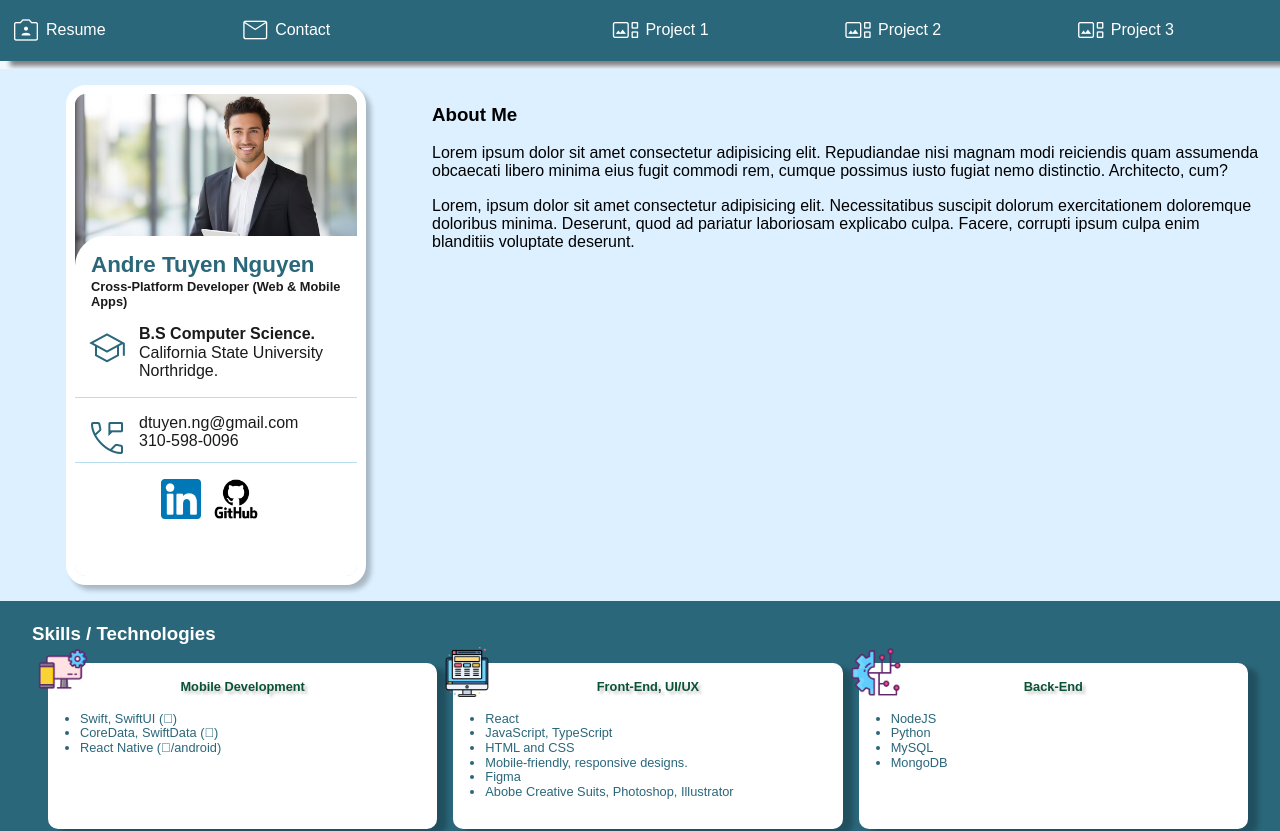
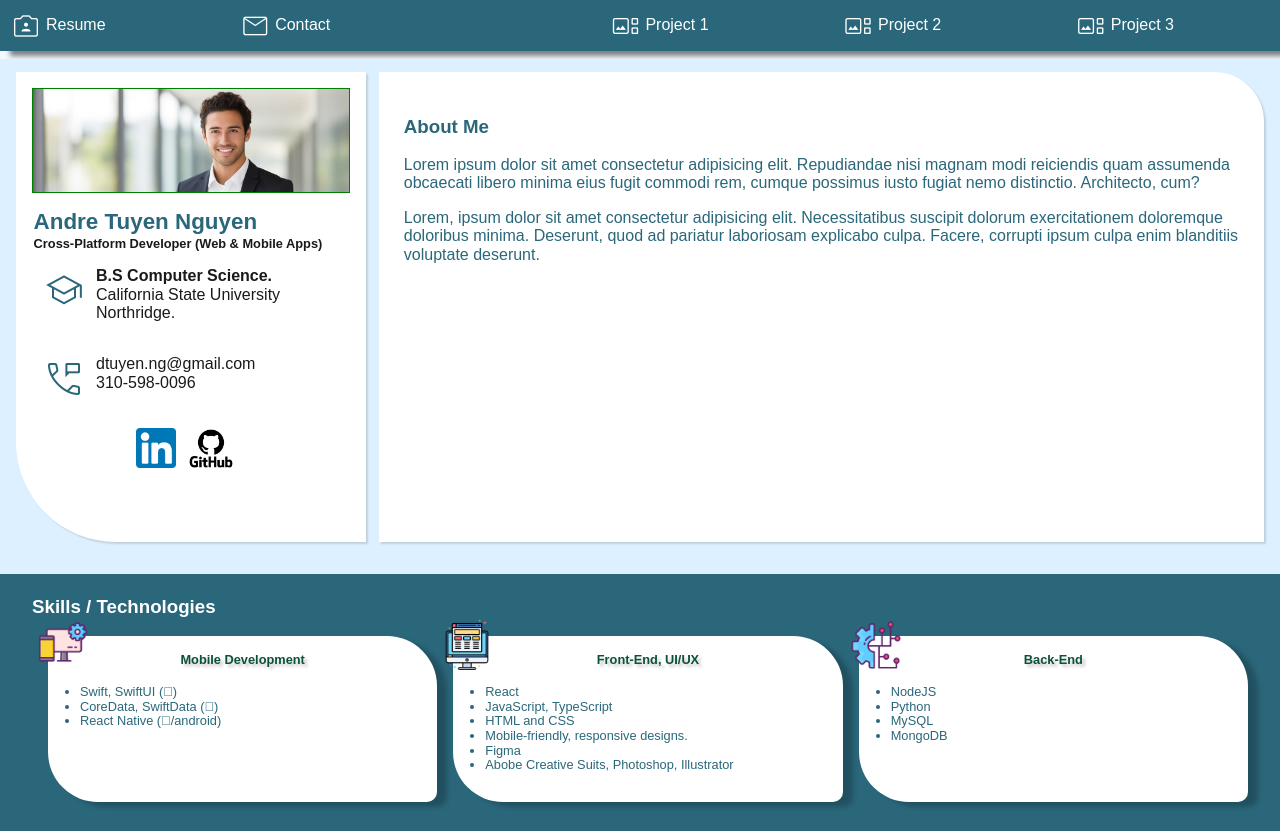
Before and after one commit to dtuyenng/resume-website, a React (Vite) app: page /pricing in a window 1280 px wide. Shown: the top 831 px of the page. Built offline with nearby package versions, Linux system fonts and the light colour scheme.

Commit message:
Commit
commit

```diff
--- a/src/App.css
+++ b/src/App.css
@@ -26,7 +26,7 @@ html {
   display: flex;
   justify-content: end;
   align-items: center;
-  height: 3.8rem;
+  height: 3.2rem;
   width: 100%;
   margin-bottom: 0.5rem;
   background-color: var(--background-color);
@@ -122,29 +122,42 @@ html {
 
 /*********************** MY Card *********************/
 .mid_wrapper {
-  display: grid;
-  grid-template-columns: 400px 1fr;
-  justify-items: center;
-  gap: 1rem;
+  display: flex;
   padding: 1rem;
   background-color: rgb(221, 240, 255);
+  padding: 0.8rem 1rem 2rem;
 }
+
+.aboutme_card {
+  width: 100%;
+  background-color: white;
+  color: var(--background-color);
+  border: 9px solid rgb(255, 255, 255);
+  box-shadow: 2px 2px 2px rgba(0, 0, 0, 0.132);
+  overflow: hidden;
+  border-top-right-radius: 50px;
+  margin-left: 0.8rem;
+  padding: 1rem;
+}
+
 .my_card {
+  background-color: white;
+  min-width: 350px;
   display: flex;
   flex-direction: column;
   width: 300px;
-  height: 500px;
-  background-color: rgb(184, 222, 237);
-  border-radius: 20px;
+  height: 470px;
   color: var(--background-color);
-  border: 9px solid rgb(255, 255, 255);
-  box-shadow: 5px 5px 5px rgba(0, 0, 0, 0.241);
+  box-shadow: 2px 2px 2px rgba(0, 0, 0, 0.132);
   overflow: hidden;
+  border-bottom-left-radius: 100px;
+  padding: 1rem;
 }
 
 .my_card .headshot {
-  width: 100%;
-  height: 200px;
+  height: 100%;
+  border: 1px solid green;
+  overflow: hidden;
 }
 
 .my_card .headshot img {
@@ -155,10 +168,9 @@ html {
   width: 100%;
   height: 100px;
   background-color: white;
-  border-top-left-radius: 30px;
   margin: 0 auto;
-  margin-top: -50px;
-  padding: 1rem;
+  padding-top: 1rem;
+  padding-left: 0.1rem;
 }
 .fullname span {
   font-size: 1.4rem;
@@ -177,6 +189,7 @@ html {
   color: var(--main-color);
   background-color: white;
   margin: 0 auto;
+  margin-top: 1rem;
   padding-bottom: 1rem;
 }
 .my_card .material-symbols-outlined {
@@ -198,7 +211,7 @@ html {
   margin-top: 1px;
   background-color: white;
   text-align: center;
-  padding-top: 1rem;
+  padding-top: 1.5rem;
   height: 100%;
 }
 
@@ -240,6 +253,8 @@ html {
   font-size: 0.8rem;
   padding: 0 1rem 1rem 1rem;
   position: relative;
+  border-bottom-left-radius: 50px;
+  border-top-right-radius: 50px;
 }
 
 .skill_item img {
```
